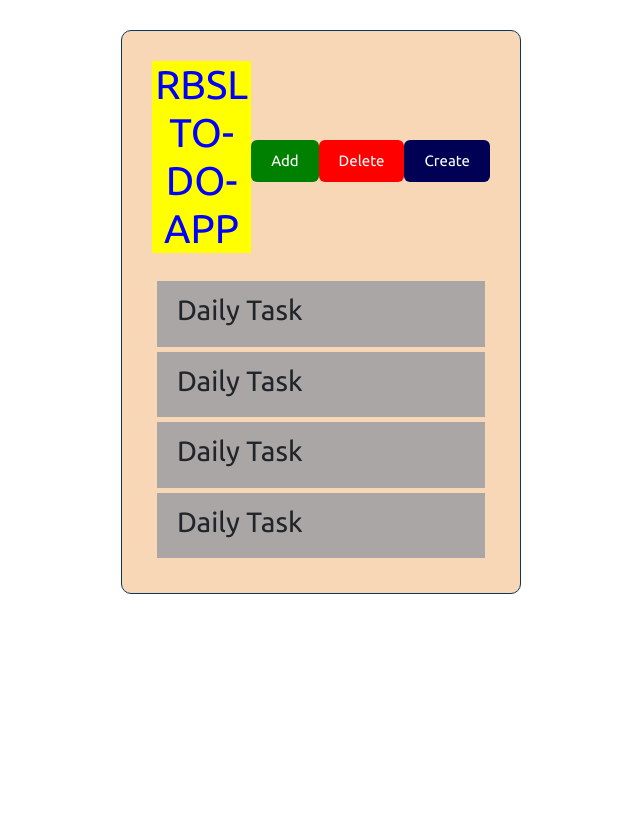
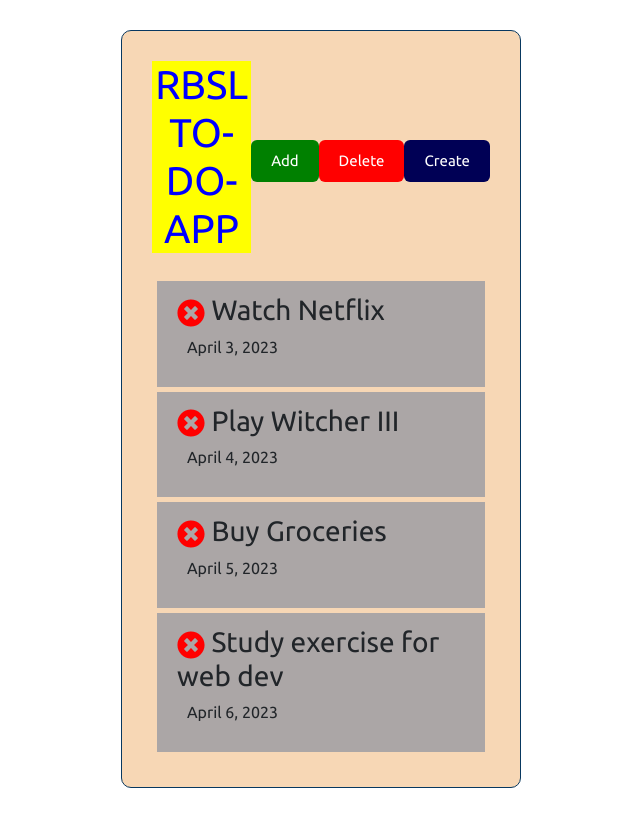
Before and after one commit to TayloPortfolioWebsites/reactExercise2, a React (Create React App) app in the folder reactapp1/: page / in a window 1280 px wide. Shown: the whole page, without its empty margins (319-959 px from the left). Built offline with nearby package versions, Linux system fonts and the light colour scheme.

Commit message:
add animate style

```diff
--- a/reactapp1/package.json
+++ b/reactapp1/package.json
@@ -8,6 +8,7 @@
     "@testing-library/user-event": "^13.5.0",
     "react": "^18.2.0",
     "react-dom": "^18.2.0",
+    "react-icons": "^4.8.0",
     "react-scripts": "5.0.1",
     "web-vitals": "^2.1.4"
   },
--- a/reactapp1/public/index.html
+++ b/reactapp1/public/index.html
@@ -14,6 +14,10 @@
     <title>React To Do</title>
     <link href="https://cdn.jsdelivr.net/npm/bootstrap@5.3.0-alpha3/dist/css/bootstrap.min.css" rel="stylesheet" integrity="sha384-KK94CHFLLe+nY2dmCWGMq91rCGa5gtU4mk92HdvYe+M/SXH301p5ILy+dN9+nJOZ" crossorigin="anonymous">
     <script src="https://cdn.jsdelivr.net/npm/bootstrap@5.3.0-alpha3/dist/js/bootstrap.bundle.min.js" integrity="sha384-ENjdO4Dr2bkBIFxQpeoTz1HIcje39Wm4jDKdf19U8gI4ddQ3GYNS7NTKfAdVQSZe" crossorigin="anonymous"></script>
+    <link
+    rel="stylesheet"
+    href="https://cdnjs.cloudflare.com/ajax/libs/animate.css/4.1.1/animate.min.css"
+  />
   </head>
   <body>
     <noscript>You need to enable JavaScript to run this app.</noscript>
--- a/reactapp1/src/App.js
+++ b/reactapp1/src/App.js
@@ -96,12 +96,27 @@ function App() {
         day: 'April 6, 2023',
         reminder: false
     }
-]);
+]); // end of setTasks
+
+// DELETE TASK
+
+const deleteTask = (id) => {
+  alert('delete test',id);
+  console.log('This is a delete task code block function.',id);
+}
+
+// TOGGLE TASK
+
+const toggleActive = (id) => {
+  setTasks(
+    task.map((task)=> task.id === id ? {...task, reminder: !task.reminder}: task)
+  )
+}
 
   return (
-    <div className="container">
+    <div className="container animate__heartBeat">
       <Header/>
-      <Tasks task={task}/>
+      {task.length > 0 ? <Tasks task={task} onDelete={deleteTask} onToggle={toggleActive}/> : 'No Tasks to Accomplish.'}
     </div>
   );
 }
--- a/reactapp1/src/components/Task.js
+++ b/reactapp1/src/components/Task.js
@@ -1,8 +1,11 @@
+import React from "react";
+import {FaTimesCircle} from 'react-icons/fa';
 
-const Task = ({}) => {
+const Task = ({task, onDelete, onToggle}) => {
   return (
-    <div className="task">
-        <h3>Daily Task</h3>
+    <div className={`task ${task.reminder ? 'reminder' : ''}`} onDoubleClick={()=>onToggle(task.id)}>
+        <h3><FaTimesCircle style={{color:'red', cursor:'pointer'}} onClick={onDelete}/> {task.text}</h3>
+        <p className="task__para">{task.day}</p>
     </div>
   )
 }
--- a/reactapp1/src/components/Tasks.js
+++ b/reactapp1/src/components/Tasks.js
@@ -1,13 +1,13 @@
 import Task from "./Task"
 
-const Tasks = ({task})=>{
+const Tasks = ({task, onDelete, onToggle})=>{
 
     return(
         // tasks.push will not work
         // setTasks([...task, {}])
         <>
         {
-            task.map((task)=>(<Task key={task.id} task={task}/>))
+            task.map((task)=>(<Task key={task.id} task={task} onDelete={onDelete} onToggle={onToggle}/>))
         }
         </>
     )
--- a/reactapp1/src/index.css
+++ b/reactapp1/src/index.css
@@ -74,8 +74,8 @@ code {
   justify-content: space-between;
 }
 
-p{
-  padding: 0 30px;
+.task__para{
+  padding: 0 10px;
 }
 
 /************FORM************/
```
Also changed, not shown: 1 other file (tests, documents, lock files or other folders).
